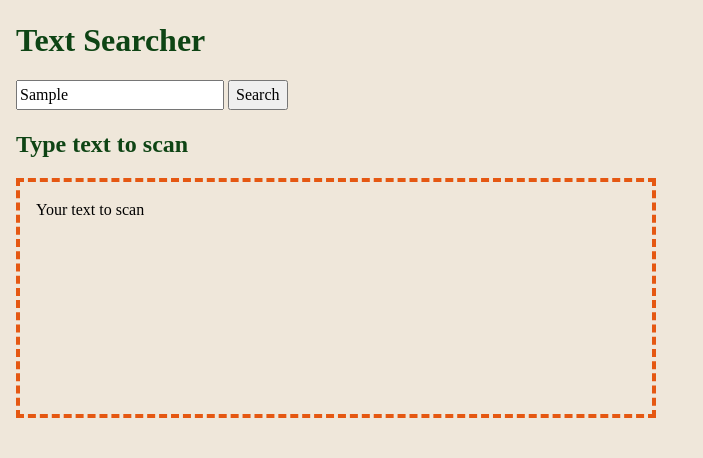
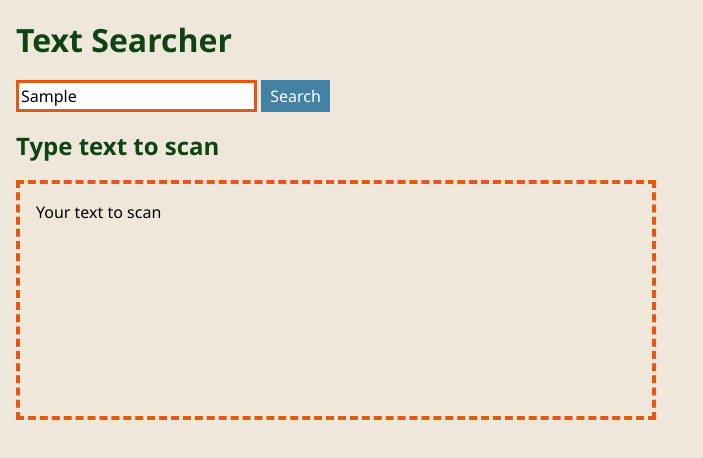
Before and after one commit to pawel975/text-searcher, a website built with webpack: page public/index.html in a window 1280 px wide. Both pictures are taken after typing "Sample" into the empty fields and a click on the button "Search". Shown: the whole page, without its empty margins (0-703 px from the left). Built offline with nearby package versions, Linux system fonts and the light colour scheme.

Commit message:
basic app functionality

```diff
--- a/public/index.html
+++ b/public/index.html
@@ -16,7 +16,7 @@
                 type="text"
                 class="search-form__text"
             >
-            <button>Search</button>
+            <button class="search-form__button">Search</button>
         </form>
         <label for="text-to-scan">Type text to scan</label>
         <!-- Here will be stored text to scan -->
@@ -24,6 +24,7 @@
             id="text-to-scan"
             class="text-to-scan"
             contenteditable="true"
+            spellcheck="false"
         >Your text to scan</p>
 
     </main>
--- a/src/styles.css
+++ b/src/styles.css
@@ -1,10 +1,14 @@
 :root {
+  --clr-text-very-light: #ffffff;
   --clr-text-light: #2da63c;
   --clr-text-dark: #0e4414;
   --bg-light: #efe7da;
+  --border: #E55812;
+  --border-hover: #4281A4;
   --scroll-track: #e7c7b7;
   --scroll-thumb: #E55812;
   --scroll-hover: #a8420e;
+  --highlightColor: #6ec56d;
 }
 
 /*************/
@@ -48,6 +52,7 @@ body {
   min-height: 100vh;
   text-rendering: optimizeSpeed;
   line-height: 1.5;
+  font-family:'Segoe UI', Tahoma, Geneva, Verdana, sans-serif;
 }
 
 /* A elements that don't have a class get default styles */
@@ -142,6 +147,29 @@ main {
   height: 100%;
 }
 
+.search-form__text {
+  border: 0.2rem solid var(--border);
+}
+
+.search-form__text:focus {
+  outline: none;
+  border: 0.2rem solid var(--border-hover);
+}
+
+.search-form__button {
+  color: var(--clr-text-very-light);
+  background: var(--border);
+  border: 0.2rem solid var(--border);
+}
+
+.search-form__button:hover,
+.search-form__button:focus {
+  outline: none;
+  background: var(--border-hover);
+  border: 0.2rem solid var(--border-hover);
+  height: 100%;
+}
+
 .text-to-scan {
   outline: none;
   padding: 1rem;
@@ -152,9 +180,9 @@ main {
 }
 
 @keyframes scanFieldFocus {
-  0% {border: 0.3rem dashed #E55812}
-  50% {border: 0.3rem dashed #4281A4}
-  100% {border: 0.3rem dashed #E55812}
+  0% {border: 0.3rem dashed var(--border)}
+  50% {border: 0.3rem dashed var(--border-hover)}
+  100% {border: 0.3rem dashed var(--border)}
 }
 
 .text-to-scan:focus {
@@ -163,5 +191,5 @@ main {
 }
 
 .highlighted-text {
-  background-color: yellowgreen;
+  background-color: var(--highlightColor);
 }
```
